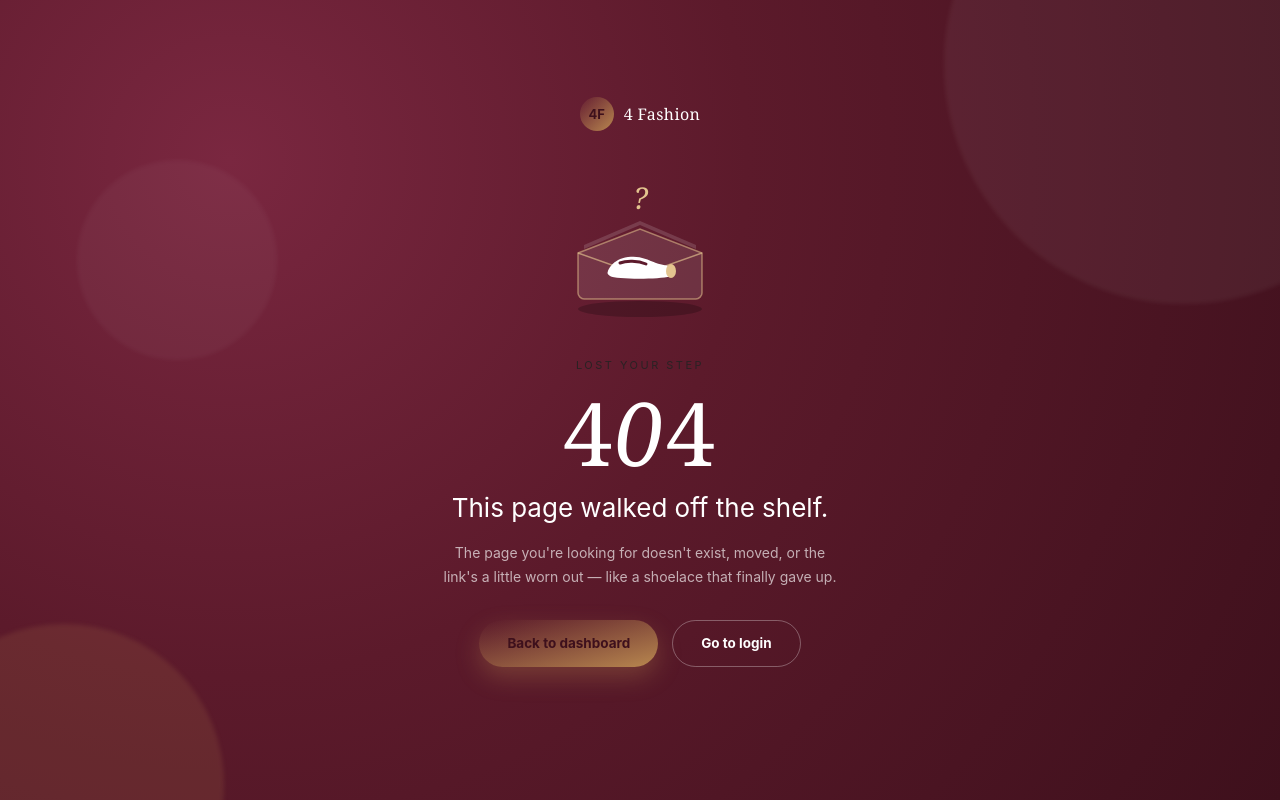
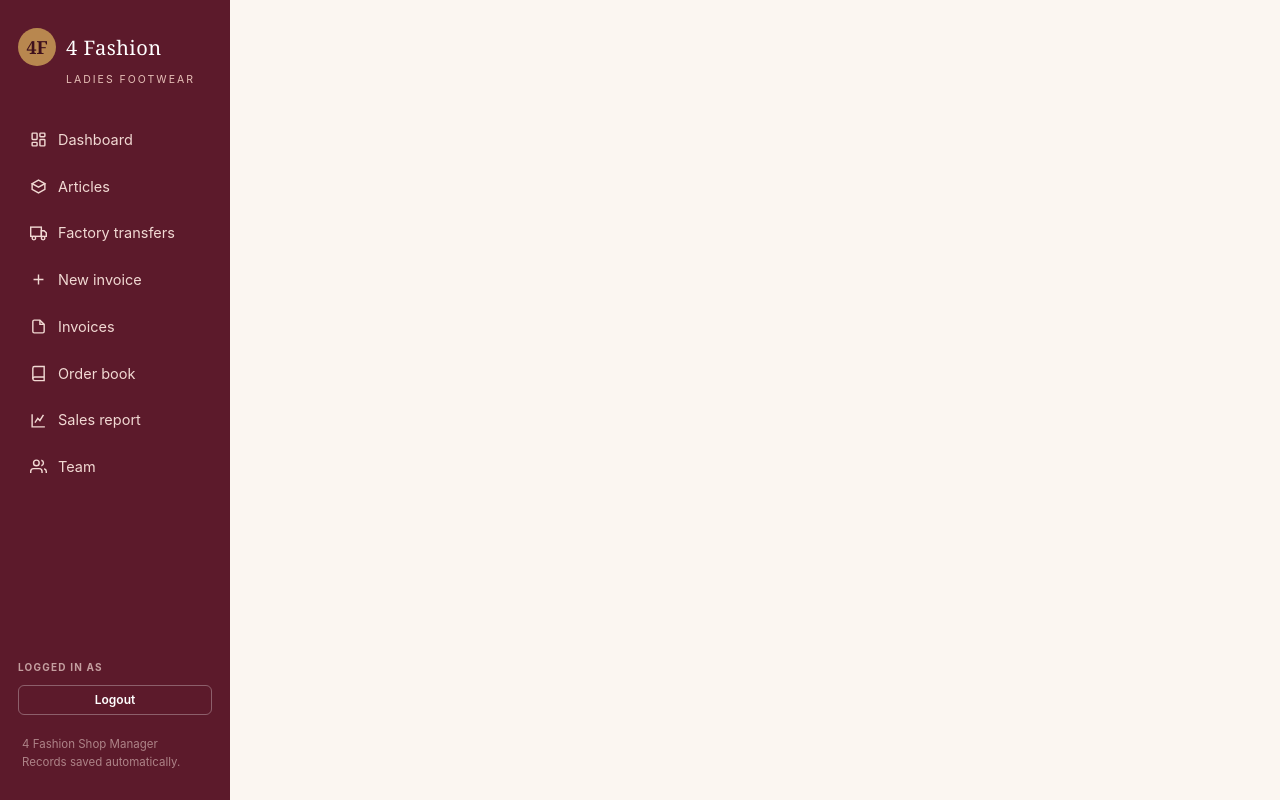
Before and after one commit to MUProgrammer/4-fashion-Showroom-webApp, a React app in the folder frontend/: page /dashboard in a window 1280 px wide. Built offline with nearby package versions, Linux system fonts and the light colour scheme; the HTML template or start-up script is replaced by a standard one.

Commit message:
create sidebar page and its components

```diff
--- a/frontend/src/App.jsx
+++ b/frontend/src/App.jsx
@@ -16,6 +16,7 @@ import ResetPage from "./pages/auth/ResetPage";
 import WelcomePage from "./pages/auth/WelcomePage";
 import HomePage from "./pages/HomePage";
 import NotFoundPage from "./pages/NotFoundPage";
+import Sidebar from "./components/Sidebar";
 
 // AuthLayout ab sirf auth pages ko wrap karta hai.
 // <Outlet /> wohi child route render karta hai jo match hua ho.
@@ -43,6 +44,7 @@ const App = () => {
         <Route path="*" element={<NotFoundPage />} />
         <Route path="/" element={<HomePage />} />
         <Route path="/welcome" element={<WelcomePage />} />
+        <Route path="/dashboard" element={<Sidebar />} />
       </Routes>
     </BrowserRouter>
   );
--- /dev/null
+++ b/frontend/src/components/Sidebar.jsx
@@ -0,0 +1,142 @@
+import React from 'react'
+const NAV_ITEMS = [
+  {
+    key: 'dashboard',
+    label: 'Dashboard',
+    icon: (
+      <svg width="17" height="17" viewBox="0 0 24 24" fill="none" stroke="currentColor" strokeWidth="2">
+        <rect x="3" y="3" width="7" height="9" rx="1" />
+        <rect x="14" y="3" width="7" height="5" rx="1" />
+        <rect x="14" y="12" width="7" height="9" rx="1" />
+        <rect x="3" y="16" width="7" height="5" rx="1" />
+      </svg>
+    ),
+  },
+  {
+    key: 'inventory',
+    label: 'Articles',
+    icon: (
+      <svg width="17" height="17" viewBox="0 0 24 24" fill="none" stroke="currentColor" strokeWidth="2">
+        <path d="M21 8l-9-5-9 5 9 5 9-5z" />
+        <path d="M3 8v8l9 5 9-5V8" />
+      </svg>
+    ),
+  },
+  {
+    key: 'factory',
+    label: 'Factory transfers',
+    icon: (
+      <svg width="17" height="17" viewBox="0 0 24 24" fill="none" stroke="currentColor" strokeWidth="2">
+        <rect x="1" y="3" width="15" height="13" />
+        <path d="M16 8h4l3 3v5h-7V8z" />
+        <circle cx="5.5" cy="18.5" r="2.5" />
+        <circle cx="18.5" cy="18.5" r="2.5" />
+      </svg>
+    ),
+  },
+  {
+    key: 'newinvoice',
+    label: 'New invoice',
+    icon: (
+      <svg width="17" height="17" viewBox="0 0 24 24" fill="none" stroke="currentColor" strokeWidth="2">
+        <path d="M12 5v14M5 12h14" />
+      </svg>
+    ),
+  },
+  {
+    key: 'invoices',
+    label: 'Invoices',
+    icon: (
+      <svg width="17" height="17" viewBox="0 0 24 24" fill="none" stroke="currentColor" strokeWidth="2">
+        <path d="M14 3H6a2 2 0 00-2 2v14a2 2 0 002 2h12a2 2 0 002-2V9z" />
+        <path d="M14 3v6h6" />
+      </svg>
+    ),
+  },
+  {
+    key: 'orderbook',
+    label: 'Order book',
+    icon: (
+      <svg width="17" height="17" viewBox="0 0 24 24" fill="none" stroke="currentColor" strokeWidth="2">
+        <path d="M4 19.5A2.5 2.5 0 016.5 17H20" />
+        <path d="M6.5 2H20v20H6.5A2.5 2.5 0 014 19.5v-15A2.5 2.5 0 016.5 2z" />
+      </svg>
+    ),
+  },
+  {
+    key: 'salesreport',
+    label: 'Sales report',
+    icon: (
+      <svg width="17" height="17" viewBox="0 0 24 24" fill="none" stroke="currentColor" strokeWidth="2">
+        <path d="M3 3v18h18" />
+        <path d="M7 15l4-6 3 3 5-8" />
+      </svg>
+    ),
+  },
+  {
+    key: 'team',
+    label: 'Team',
+    icon: (
+      <svg width="17" height="17" viewBox="0 0 24 24" fill="none" stroke="currentColor" strokeWidth="2">
+        <path d="M17 21v-2a4 4 0 00-4-4H5a4 4 0 00-4 4v2" />
+        <circle cx="9" cy="7" r="4" />
+        <path d="M23 21v-2a4 4 0 00-3-3.87" />
+        <path d="M16 3.13a4 4 0 010 7.75" />
+      </svg>
+    ),
+  },
+];
+
+
+const Sidebar = () => {
+  return (
+     <div className="w-[230px] bg-wine text-blush flex-shrink-0 flex flex-col p-7 px-[18px] sticky top-0 h-screen">
+      <div className="flex items-center gap-2.5 mb-1.5">
+        <div className="w-[38px] h-[38px] rounded-full bg-gold flex items-center justify-center font-serif font-bold text-wine-dark text-lg flex-shrink-0">
+          4F
+        </div>
+        <div className="font-serif text-xl tracking-wide text-white leading-tight">4 Fashion</div>
+      </div>
+      <p className="text-[10.5px] tracking-[2px] uppercase text-blush-deep mb-[30px] pl-12">Ladies footwear</p>
+
+      <nav className="flex flex-col gap-[3px]">
+        {NAV_ITEMS.map((item) => (
+          <button
+            key={item.key}
+            // onClick={() => goPage(item.key)}
+            className={
+              'flex items-center gap-[11px] bg-transparent border-none px-3 py-[11px] rounded-lg text-[14.5px] text-left cursor-pointer transition-colors '
+            //   +
+            //   (page === item.key ? 'bg-white/[0.14] text-white font-semibold' : 'text-blush hover:bg-white/[0.08]className={page === item.key ? 'opacity-100' : 'opacity-85'}
+            }
+          >
+            <span >{item.icon}</span>
+            {item.label}
+          </button>
+        ))}
+      </nav>
+
+      <div className="mt-auto mb-0 pt-4">
+        <label className="block text-[rgba(241,217,211,0.7)] text-[10px] uppercase tracking-[1.2px] font-bold mb-1.5">
+          Logged in as
+        </label>
+        <div className="text-white font-semibold text-[13.5px] mb-0.5"></div>
+        <div className="text-[11.5px] text-[rgba(241,217,211,0.7)] mb-2.5"></div>
+        <button
+        //   onClick={logout}
+          className="btn btn-ghost btn-sm w-full justify-center border-white/30 text-white hover:bg-white/10"
+        >
+          Logout
+        </button>
+      </div>
+
+      <div className="mt-5 text-[11.5px] text-[rgba(241,217,211,0.55)] pl-1 leading-relaxed">
+        4 Fashion Shop Manager
+        <br />
+        Records saved automatically.
+      </div>
+    </div>
+  )
+}
+
+export default Sidebar
```
